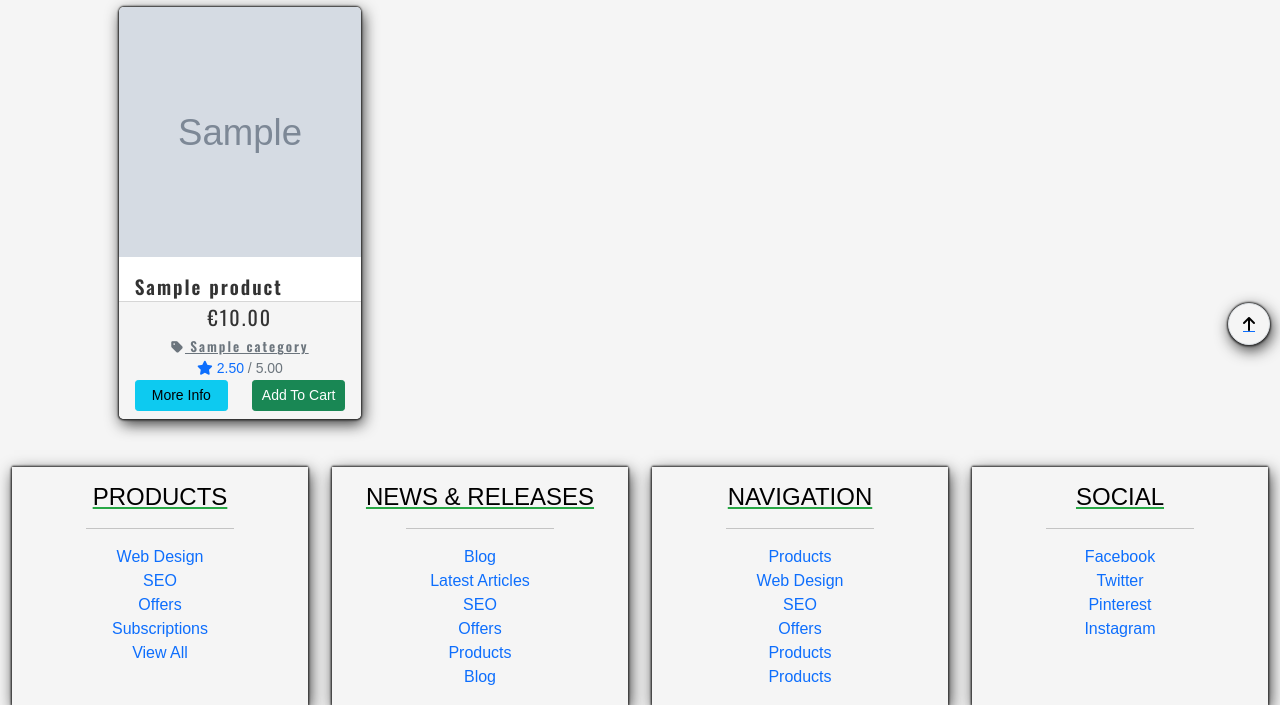
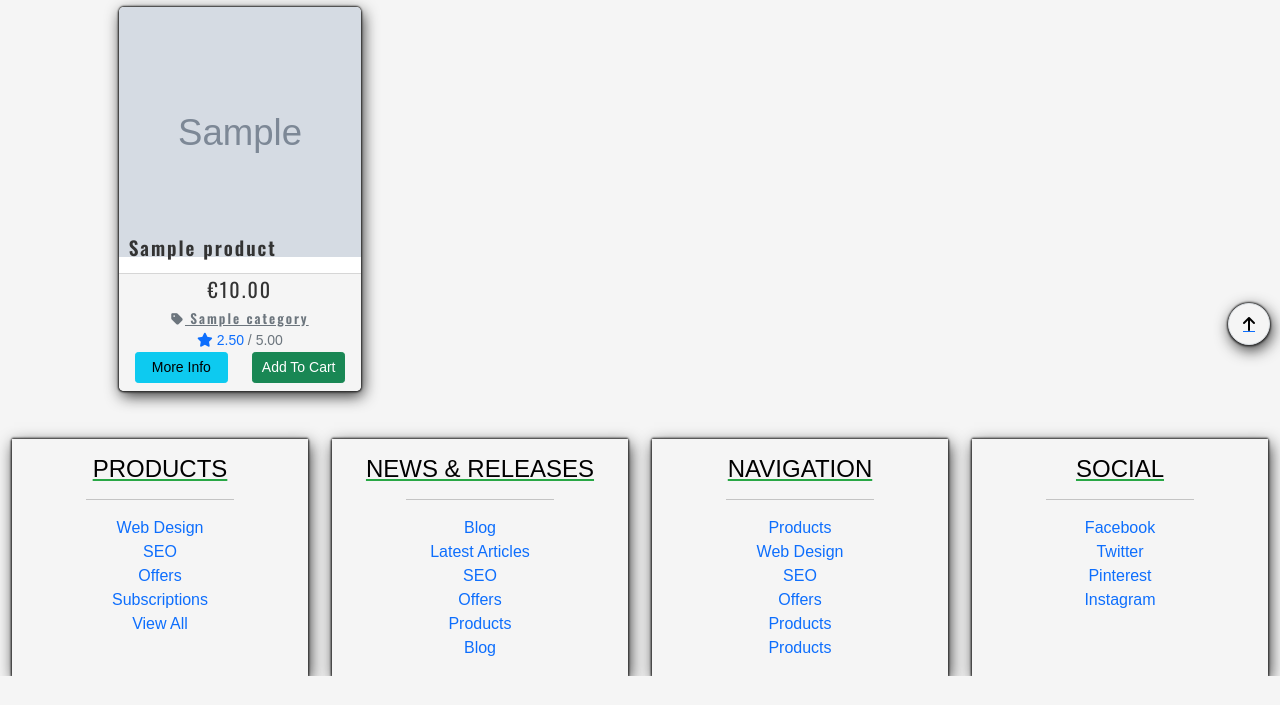
Before and after one commit to J-O-B/manage-my-web, a Django app: page /products/ in a window 1280 px wide. Shown: the part 445-1150 px from the top of the page. After the commit the page ends 1121 px from the top, so only its background shows below. Run offline with Django 3.2, Linux system fonts and the light colour scheme; tables that the repository leaves empty hold one stand-in row (values such as "Sample post"); grey boxes marked "Sample" are stand-in pictures; some libraries are stand-ins or nearby versions; some web fonts are replaced.

Commit message:
product sales now update sold and available keys attributes of products

```diff
--- a/checkout/templates/checkout/checkout.html
+++ b/checkout/templates/checkout/checkout.html
@@ -5,7 +5,6 @@
 {% block extra_css %}
     <link rel="stylesheet" href="{% static 'checkout/css/checkout.css' %}">
 {% endblock %}
-
 
 {% block page_header %}
     <div class="container header-container">
--- a/checkout/views.py
+++ b/checkout/views.py
@@ -93,6 +93,9 @@
                             quantity=item_data,
                             subscription=subscription,
                         )
+                        product.sold = product.sold + item_data
+                        product.available = product.available - item_data
+                        product.save()
                         order_line_item.save()
                     else:
                         for quantity in item_data.items():
@@ -102,6 +105,9 @@
                                 quantity=quantity,
                                 subscription=subscription,
                             )
+                            product.sold = product.sold + quantity
+                            product.available = product.available - quantity
+                            product.save()
                         order_line_item.save()
                 except Product.DoesNotExist:
                     messages.error(request, (
--- a/home/templates/home/index.html
+++ b/home/templates/home/index.html
@@ -1,5 +1,9 @@
 {% extends 'base.html' %}
 {% load static %}
+
+{% block extra_meta %}
+    <meta name="description" content="Manage My Web provide provide web development and SEO services at a fraction of the cost. See how we can help you today!">
+{% endblock %}
 
 {% block extra_css %}
 <link rel="stylesheet" href="{% static 'css/home.css' %}">
--- a/manage_my_web/settings.py
+++ b/manage_my_web/settings.py
@@ -28,9 +28,7 @@
 
 ALLOWED_HOSTS = []
 
-
 # Application definition
-
 INSTALLED_APPS = [
     'django.contrib.admin',
     'django.contrib.auth',
--- a/products/models.py
+++ b/products/models.py
@@ -27,7 +27,7 @@
         (1, "No"),
         (2, "Yes"),
     )
-
+    title = models.CharField(max_length=65, null=True, blank=True)
     category = models.ForeignKey(
         'Category', null=True, blank=True, on_delete=models.SET_NULL)
     plan = models.IntegerField(choices=planOptions, default=1)
--- a/products/templates/products/products.html
+++ b/products/templates/products/products.html
@@ -102,9 +102,10 @@
                                         <img src="{{ MEDIA_URL }}noimage.jpg" alt="{{ product.name }}" class="card-img-top img-fluid">
                                     </a>
                                 {% endif %}
-                                <div class="card-body pb-0">
-                                    <p class="mb-0">{{product.name}}</p>
+                                <div class="card-body pb-0 relative">
+                                    <p class="mb-0 absolute bottom-left">{{product.name}}</p>
                                 </div>
+
                                 <div class="card-footer bg-white pt-0 border-1 text-center">
                                     <div class="row">
                                         <div class="col">
--- a/static/css/base.css
+++ b/static/css/base.css
@@ -107,11 +107,17 @@
 .absolute-right{
     right: 10px;
 }
+.absolute-left{
+    left: 10px;
+}
 .top-right{
     top: 5px;
     right: 5px;
 }
-
+.bottom-left{
+    bottom:10px;
+    left:10px;
+}
 .bottom{
     bottom: 10%;
     left: 0;
--- a/templates/base.html
+++ b/templates/base.html
@@ -49,7 +49,7 @@
             <link rel="icon" type="image/jpg" href=""/>
 
             <!--Browser Title-->
-            <title>Manage My Web{% block extra_title %}{%endblock%}</title>
+            <title>{% block extra_title %}{%endblock%}Manage My Web</title>
         </head>
         <body>
             <div id="topOfPage"></div>
```
Also changed, not shown: checkout/webhook_handler.py (+6 -1 lines), products/templates/products/product_detail.html (+7 -1 lines), products/migrations/0017_product_title.py (added), products/migrations/0018_alter_product_title.py (added).
